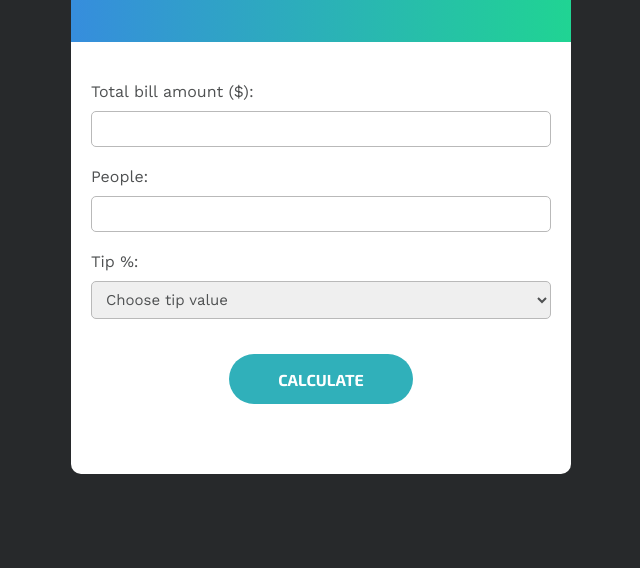
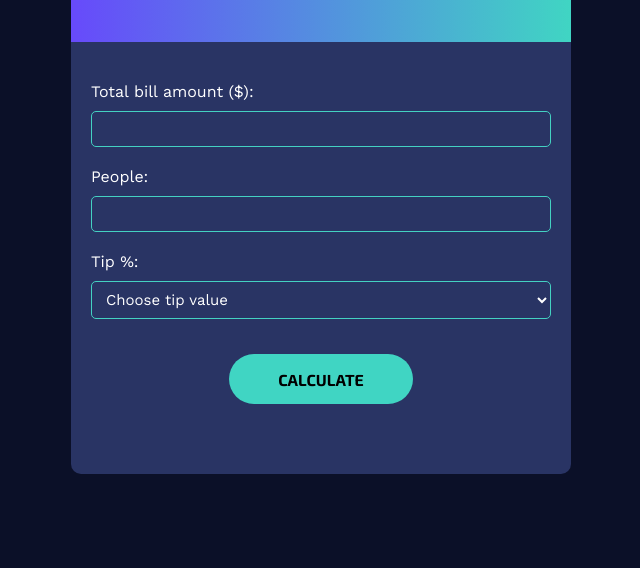
Before and after one commit to katarzynabeszta/bill_splitter, a plain HTML site: page index.html in a window 1280 px wide. Shown: the part 232-800 px from the top of the page, without its empty margins (319-959 px from the left). Drawn offline with nearby package versions, Linux system fonts and the light colour scheme.

Commit message:
colors update

```diff
--- a/style.css
+++ b/style.css
@@ -3,11 +3,6 @@
     margin: 0;
     padding: 0;
 }
-
-/* body {
-    font-family: 'Exo 2', sans-serif;
-    font-family: 'Work Sans', sans-serif;
-} */
 
 body {
     display: flex;
@@ -15,14 +10,14 @@ body {
     align-items: center;
     min-height: 100vh;
     font-family: 'Work Sans', sans-serif;
-    background-color: #27292b;
-    color: #4f5152;
+    background-color: #0b1028;
+    color: #ffffff;
 }
 
 .wrapper {
     border-radius: 10px;
     width: 500px;
-    background-color: #ffffff;
+    background-color: #293464;
 }
 
 .header {
@@ -30,7 +25,7 @@ body {
     flex-direction: column;
     justify-content: center;
     align-items: center;
-    background-image: linear-gradient(to right, #368ddd, #20d493);
+    background-image: linear-gradient(to right, #674afb, #40d5c3);
     height: 180px;
     color: #ffffff;
     border-top-right-radius: 10px;
@@ -48,10 +43,6 @@ h1 {
 }
 
 .splitter {
-    /* display: flex;
-    flex-direction: column;
-    justify-content: center;
-    align-items: center; */
     padding: 40px 20px;
 }
 
@@ -64,10 +55,8 @@ label {
 .count {
     display: block;
     margin: 15px auto;
-    background-color: #30b0ba;
-    color: #ffffff;
+    background-color: #40d5c3;
     border: none;
-    /* padding: 15px 30px; */
     border-radius: 100px;
     height: 50px;
     width: 40%;
@@ -79,9 +68,8 @@ label {
 }
 
 .count:hover {
-    /* padding: 12px 30px; */
-    border: 2px solid #30b0ba;
-    color: #30b0ba;
+    border: 2px solid #40d5c3;
+    color: #40d5c3;
     background-color: transparent;
     transition: all .1s;
 }
@@ -91,10 +79,11 @@ input, select {
     padding: 8px 10px;
     width: 100%;
     border-radius: 5px;
-    border: 1px solid rgb(185, 185, 185);
-    color: #4f5152;
+    border: 1px solid #44d1c2;
+    color: #ffffff;
     font-family: 'Work Sans', sans-serif;
     font-size: 15px;
+    background-color: #293464;
 }
 
 input:focus, select:focus {
@@ -116,5 +105,17 @@ input:focus, select:focus {
     margin-top: 30px;
     font-size: 16px;
     text-align: center;
-    color: #b90e0a;
+    color: #e3242b;
 }
+
+/* Chrome, Safari, Edge, Opera */
+input::-webkit-outer-spin-button,
+input::-webkit-inner-spin-button {
+  -webkit-appearance: none;
+  margin: 0;
+}
+
+/* Firefox */
+input[type=number] {
+  -moz-appearance: textfield;
+}
```
